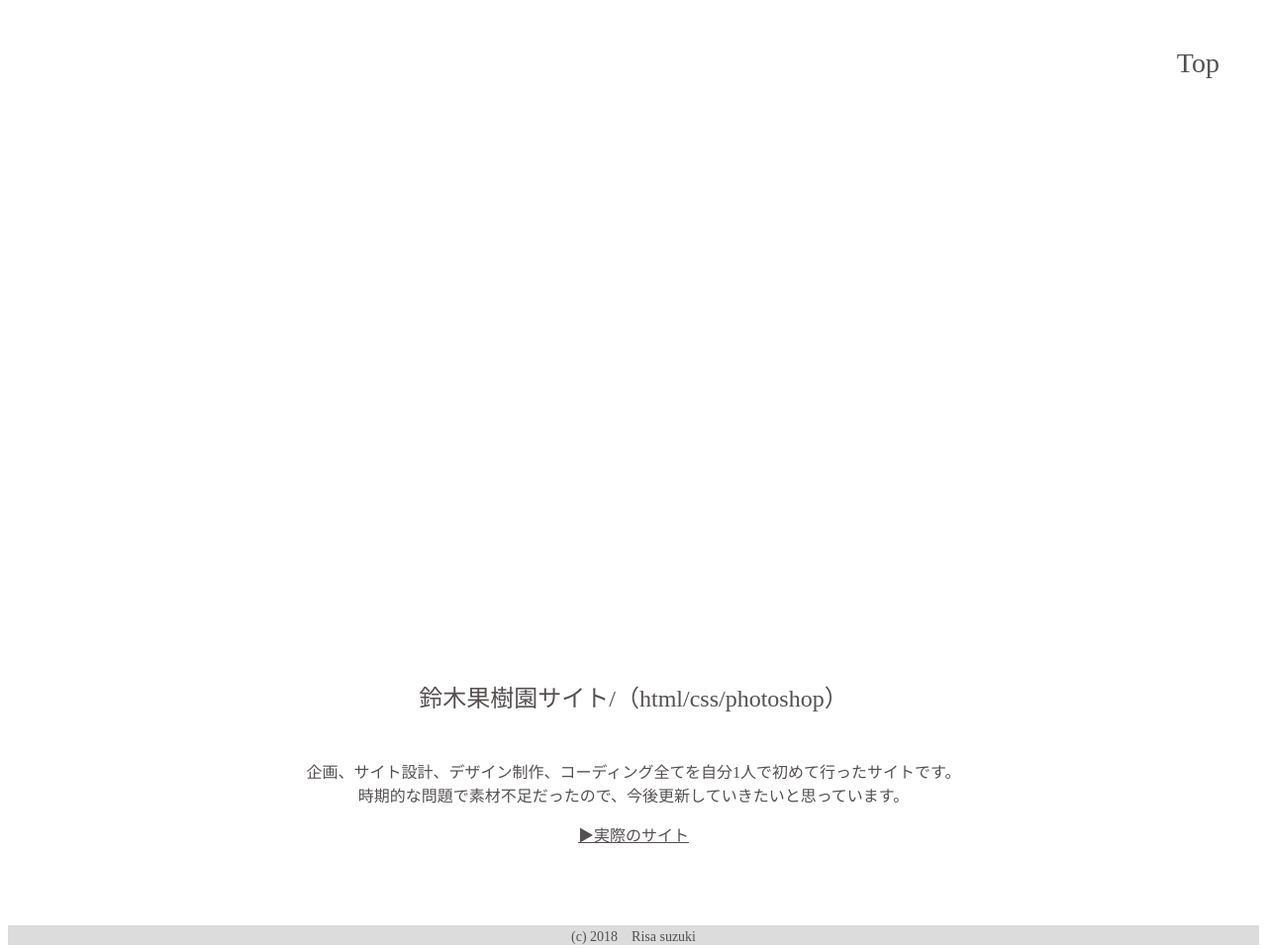
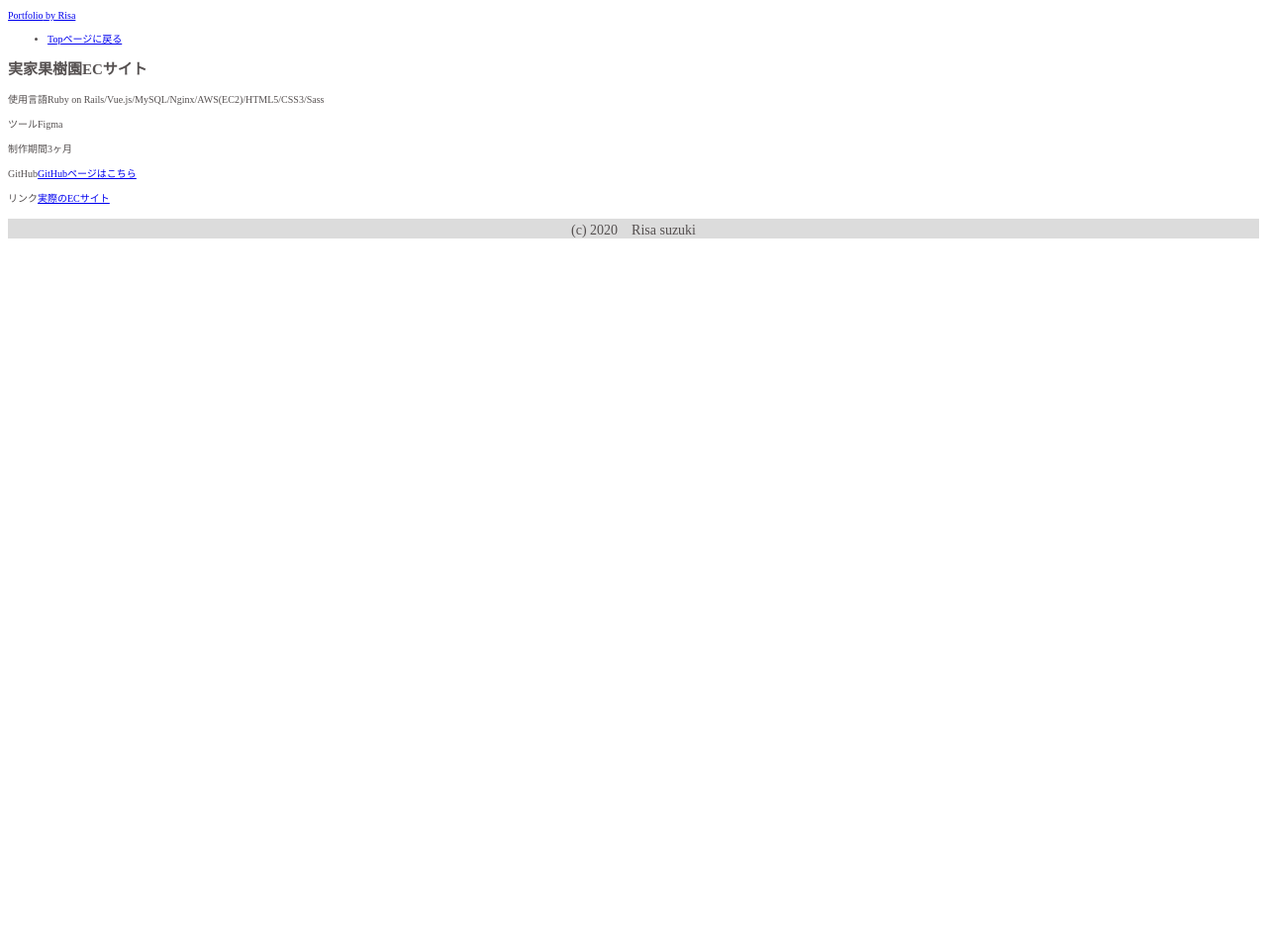
Before and after one commit to risa1226/My_portfolio, a plain HTML site: page work03.html in a window 1280 px wide. Shown: the whole page at 99% size. After the commit the page ends 800 px from the top, so only its background shows below. Drawn offline with Linux system fonts and the light colour scheme; a web font is replaced by a local one.

Commit message:
作品3ページ修正

```diff
--- a/work03.html
+++ b/work03.html
@@ -15,33 +15,46 @@
 
 
 </head>
+
 <body>
 
-    <header>
-        <div class="menu">
+    <div class="header">
+        <div id="title">
+            <p id="menu_title"><a href="/"><span>Portfolio</span> by Risa</a></p></a>
+        </div>
+        <div id="menu">
             <ul>
-                <li><a href="index.html">Top</a></li>
+                <li><a href="/">Topページに戻る</a></li>
 
             </ul>
         </div>
-    </header>
-
-    <div class="cover03">
     </div>
 
-    <div class="sentense">
-        <h1>鈴木果樹園サイト/（html/css/photoshop）</h1>
-        <p>企画、サイト設計、デザイン制作、コーディング全てを自分1人で初めて行ったサイトです。<br>時期的な問題で素材不足だったので、今後更新していきたいと思っています。</p>
-        <a href="http://su-zuki.sakura.ne.jp"><p>▶︎実際のサイト</p></a>
-    </div>
-
-
+   <div class="work_text">
+        <h2 class="work_title">実家果樹園ECサイト</h2>
+        <div class="description">
+            <div class="language">
+                <p><span>使用言語</span>Ruby on Rails/Vue.js/MySQL/Nginx/AWS(EC2)/HTML5/CSS3/Sass</p>
+            </div>
+            <div class="tool">
+                <p><span>ツール</span>Figma</p>
+            </div>
+            <div class="time">
+                <p><span>制作期間</span>3ヶ月</p>
+            </div>
+            <div class="github">
+                <p><span>GitHub</span><a href="https://github.com/risa1226/shop">GitHubページはこちら</a></p>
+            </div>
+            <div class="link">
+                <p><span>リンク</span><a href="https://suzukifruit.work">実際のECサイト</a></p>
+            </div>
+        </div>
+   </div>
 
     <footer>
-        <p>(c) 2018　Risa suzuki</p>
+        <p>(c) 2020　Risa suzuki</p>
     </footer>
 
 </body>
 
-
 </html>
```
